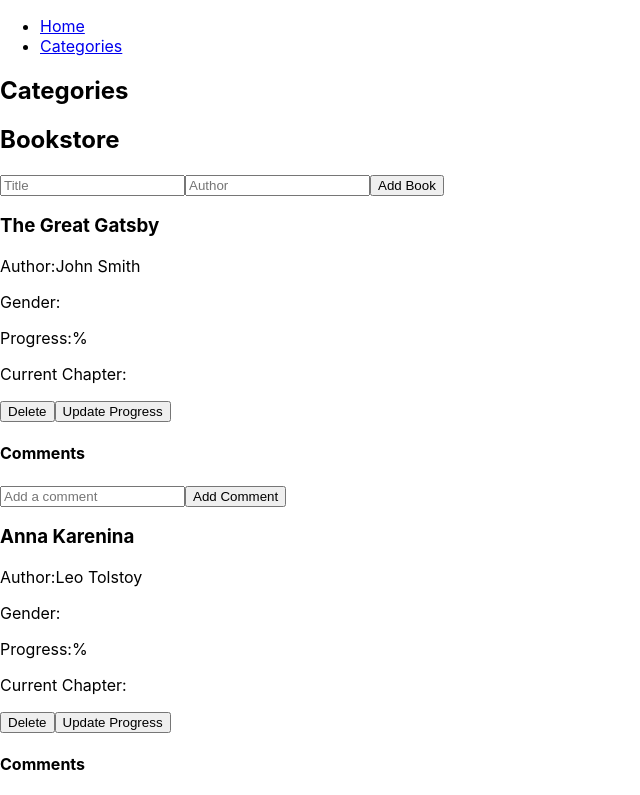
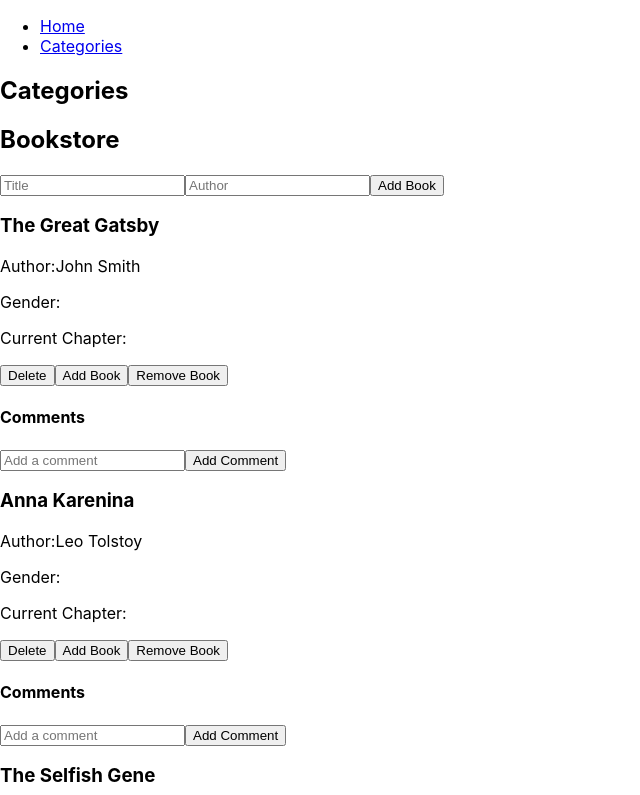
Before and after one commit to lerfast/react-bookstore, a React (Create React App) app: page /categories in a window 1280 px wide. Shown: the top 795 px of the page, without its empty margins (0-640 px from the left). Built offline with nearby package versions, Linux system fonts and the light colour scheme.

Commit message:
Adding Add and remove button component

```diff
--- /dev/null
+++ b/src/components/AddBookButton.js
@@ -0,0 +1,26 @@
+import React from 'react';
+import PropTypes from 'prop-types';
+import { useDispatch } from 'react-redux';
+import { addBook } from '../redux/books/booksSlice';
+
+const AddBookButton = ({ title, author }) => {
+  const dispatch = useDispatch();
+
+  const handleAddBook = () => {
+    const newBook = { title, author, id: Date.now() };
+    dispatch(addBook(newBook));
+  };
+
+  return (
+    <button type="button" onClick={handleAddBook}>
+      Add Book
+    </button>
+  );
+};
+
+AddBookButton.propTypes = {
+  title: PropTypes.string.isRequired,
+  author: PropTypes.string.isRequired,
+};
+
+export default AddBookButton;
--- a/src/components/Book.js
+++ b/src/components/Book.js
@@ -2,11 +2,12 @@ import React, { useState } from 'react';
 import PropTypes from 'prop-types';
 import { useDispatch } from 'react-redux';
 import { removeBook } from '../redux/books/booksSlice';
+import AddBookButton from './AddBookButton';
+import RemoveBookButton from './RemoveBookButton';
 
 const Book = ({ book }) => {
   const [comments, setComments] = useState([]);
   const [newComment, setNewComment] = useState('');
-  const [progress, setProgress] = useState(book.progress);
   const dispatch = useDispatch();
 
   const handleDelete = () => {
@@ -18,11 +19,6 @@ const Book = ({ book }) => {
       setComments((prevComments) => [...prevComments, newComment]);
       setNewComment('');
     }
-  };
-
-  const handleUpdateProgress = () => {
-    const newProgress = (progress + 10) % 101;
-    setProgress(newProgress);
   };
 
   return (
@@ -37,21 +33,17 @@ const Book = ({ book }) => {
         {book.gender}
       </p>
       <p>
-        Progress:
-        {progress}
-        %
-      </p>
-      <p>
         Current Chapter:
         {book.currentChapter}
       </p>
       <button type="button" onClick={handleDelete}>Delete</button>
-      <button type="button" onClick={handleUpdateProgress}>Update Progress</button>
+      <AddBookButton title={book.title} author={book.author} />
+      <RemoveBookButton bookId={book.id} />
       <div>
         <h4>Comments</h4>
         <ul>
           {comments.map((comment, index) => (
-            <li key={index}>{comment}</li>// eslint-disable-line react/no-array-index-key
+            <li key={index}>{comment}</li> // eslint-disable-line react/no-array-index-key
           ))}
         </ul>
         <input
@@ -71,7 +63,6 @@ Book.propTypes = {
     title: PropTypes.string.isRequired,
     author: PropTypes.string.isRequired,
     gender: PropTypes.string.isRequired,
-    progress: PropTypes.number.isRequired,
     currentChapter: PropTypes.string.isRequired,
     id: PropTypes.number.isRequired,
   }).isRequired,
--- /dev/null
+++ b/src/components/RemoveBookButton.js
@@ -0,0 +1,24 @@
+import React from 'react';
+import PropTypes from 'prop-types';
+import { useDispatch } from 'react-redux';
+import { removeBook } from '../redux/books/booksSlice';
+
+const RemoveBookButton = ({ bookId }) => {
+  const dispatch = useDispatch();
+
+  const handleRemoveBook = () => {
+    dispatch(removeBook(bookId));
+  };
+
+  return (
+    <button type="button" onClick={handleRemoveBook}>
+      Remove Book
+    </button>
+  );
+};
+
+RemoveBookButton.propTypes = {
+  bookId: PropTypes.number.isRequired,
+};
+
+export default RemoveBookButton;
```
